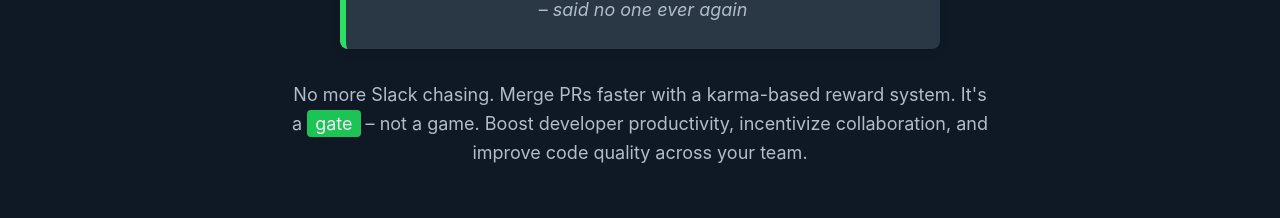
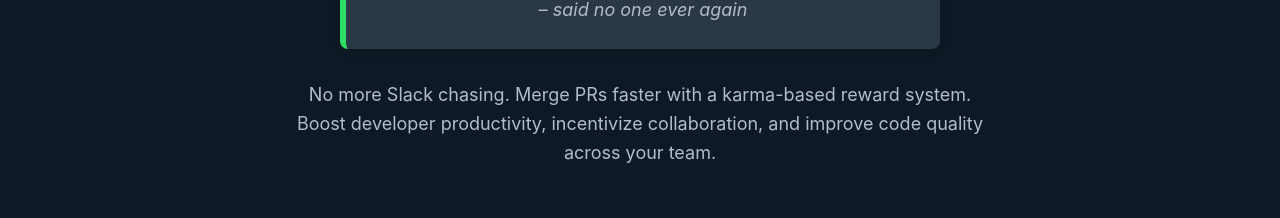
Before and after one commit to turutupa/gitkarma, a Next.js app in the folder web/: page / in a window 1280 px wide. Shown: the part 327-545 px from the top of the page. Built offline with nearby package versions, Linux system fonts and the light colour scheme; no server answers.

Commit message:
removed its a gate not a game from welcome message

```diff
--- a/web/modules/Homepage/Welcome.tsx
+++ b/web/modules/Homepage/Welcome.tsx
@@ -22,9 +22,8 @@ export default function Welcome() {
       </blockquote>
 
       <Text color="dimmed" ta="center" size="lg" maw={700} mx="auto" mt="xl">
-        No more Slack chasing. Merge PRs faster with a karma-based reward system. It's a{' '}
-        <span className={css.highlight}>gate</span> – not a game. Boost developer productivity,
-        incentivize collaboration, and improve code quality across your team.
+        No more Slack chasing. Merge PRs faster with a karma-based reward system. Boost developer
+        productivity, incentivize collaboration, and improve code quality across your team.
       </Text>
     </div>
   );
```
